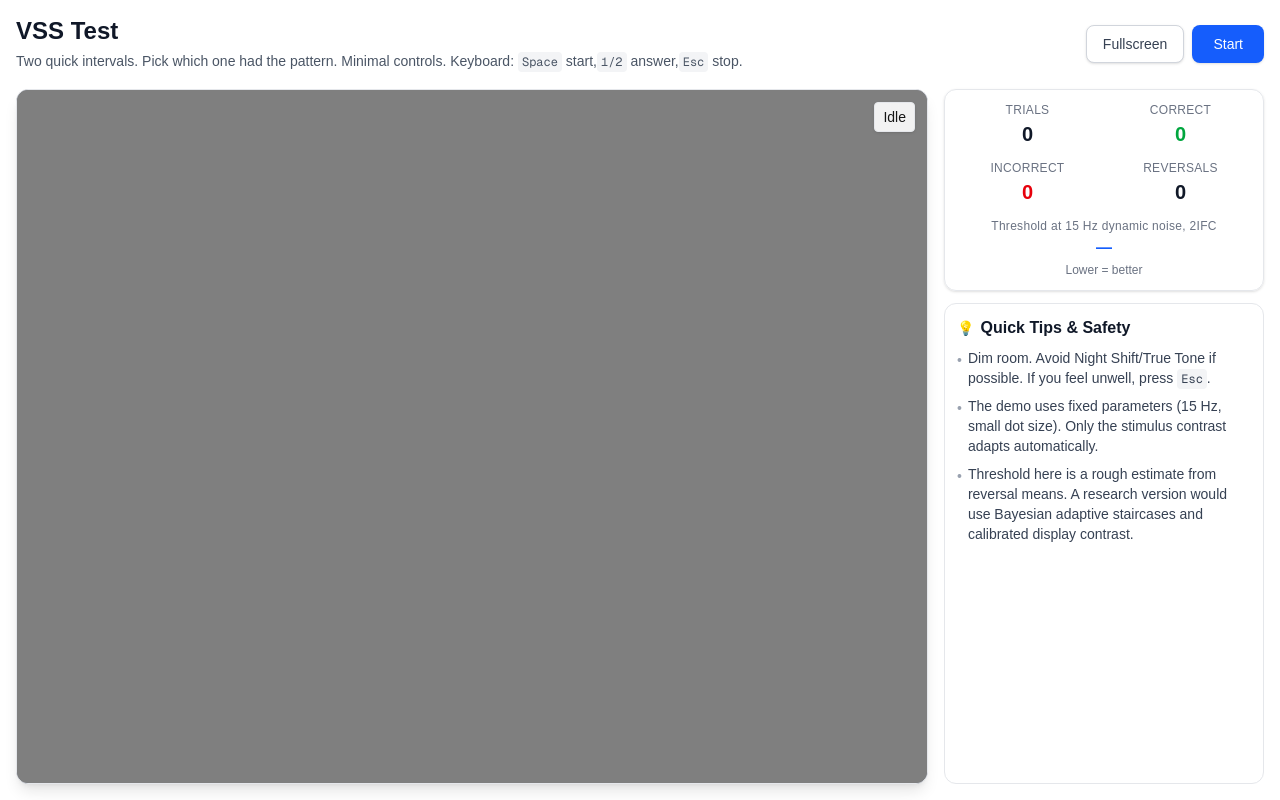
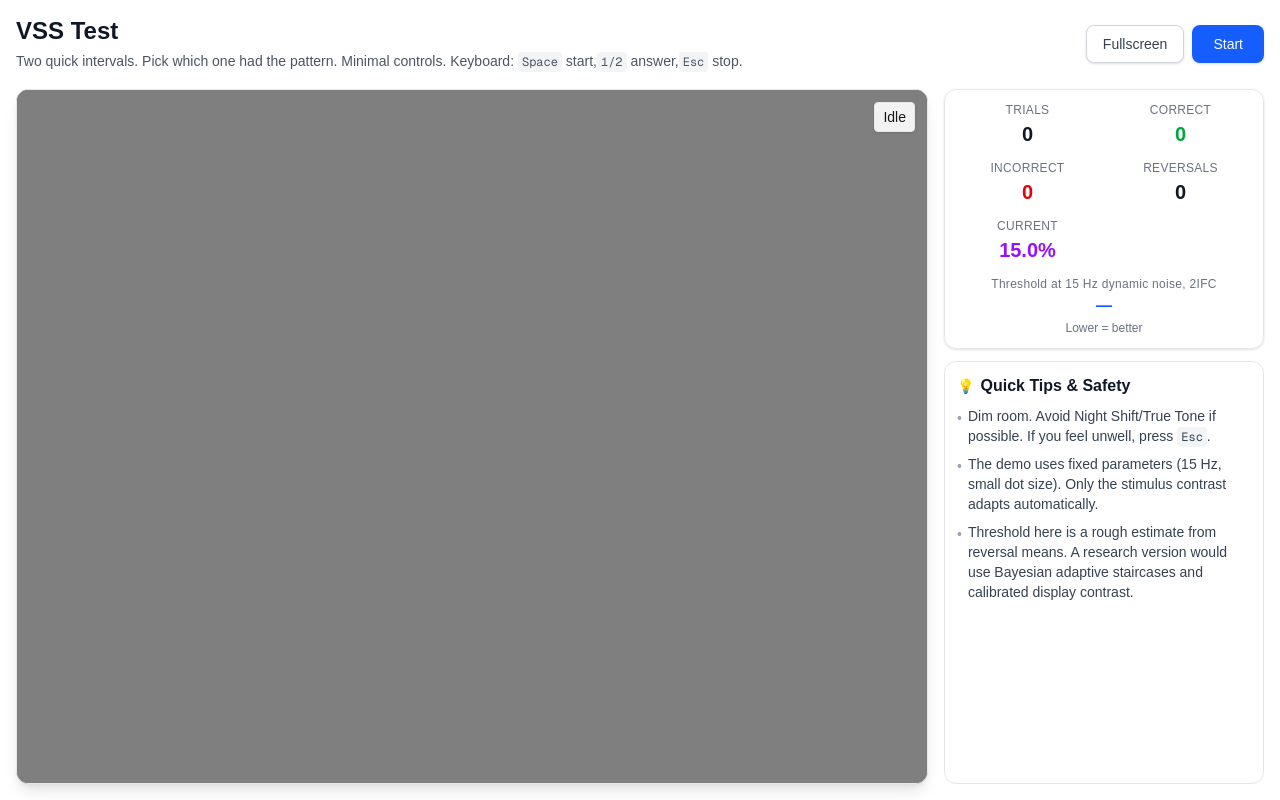
Before and after one commit to kkingsbe/vss-threshold, a Next.js app in the folder frontend/: page / in a window 1280 px wide. Built offline with nearby package versions, Linux system fonts and the light colour scheme.

Commit message:
Enhance VSS experiment with new 3-down/1-up staircase method, larger initial steps, and real-time contrast display. Adjusted starting contrast and step size reduction for improved accuracy and speed. Updated README to reflect changes.

```diff
--- a/frontend/components/VSSDemo.tsx
+++ b/frontend/components/VSSDemo.tsx
@@ -28,6 +28,7 @@ export const VSSDemo: React.FC = () => {
     showInstructionsModal,
     stopReason,
     sessionQCs,
+    contrastPct,
     start,
     startExperiment,
     stop,
@@ -85,6 +86,7 @@ export const VSSDemo: React.FC = () => {
             reversalsCount={reversals.length}
             estThreshold={estThreshold}
             rmsContrast={rmsContrast}
+            currentContrastPct={contrastPct}
           />
           <VSSTips />
         </div>
--- a/frontend/components/VSSStatusGrid.tsx
+++ b/frontend/components/VSSStatusGrid.tsx
@@ -10,9 +10,10 @@ interface VSSStatusGridProps {
   reversalsCount: number;
   estThreshold: number | null;
   rmsContrast: ThresholdResult | null;
+  currentContrastPct: number;
 }
 
-export const VSSStatusGrid: React.FC<VSSStatusGridProps> = ({ trialNum, correct, incorrect, reversalsCount, estThreshold, rmsContrast }) => {
+export const VSSStatusGrid: React.FC<VSSStatusGridProps> = ({ trialNum, correct, incorrect, reversalsCount, estThreshold, rmsContrast, currentContrastPct }) => {
   return (
     <div className="rounded-xl border border-gray-200 dark:border-gray-700 shadow-sm p-2 sm:p-3">
       <div className="grid grid-cols-2 sm:grid-cols-3 lg:grid-cols-2 gap-2 sm:gap-3">
@@ -32,6 +33,10 @@ export const VSSStatusGrid: React.FC<VSSStatusGridProps> = ({ trialNum, correct,
           <div className="text-xs text-gray-500 dark:text-gray-400 uppercase tracking-wide font-medium">Reversals</div>
           <div className="text-lg sm:text-xl font-bold text-gray-900 dark:text-gray-100 mt-0.5">{reversalsCount}</div>
         </div>
+        <div className="text-center">
+          <div className="text-xs text-gray-500 dark:text-gray-400 uppercase tracking-wide font-medium">Current</div>
+          <div className="text-lg sm:text-xl font-bold text-purple-600 dark:text-purple-400 mt-0.5">{currentContrastPct.toFixed(1)}%</div>
+        </div>
         <div className="text-center col-span-2 sm:col-span-3 lg:col-span-2">
           <div className="text-xs text-gray-500 dark:text-gray-400 tracking-wide font-medium">Threshold at 15 Hz dynamic noise, 2IFC</div>
           <div className="text-sm sm:text-base font-bold text-blue-600 dark:text-blue-400 mt-0.5">
--- a/frontend/hooks/useVSSExperiment.ts
+++ b/frontend/hooks/useVSSExperiment.ts
@@ -69,6 +69,7 @@ export interface UseVSSExperimentResult {
   stopReason: StopReason;
   trialData: TrialData[];
   sessionQCs: QC[];
+  contrastPct: number;
   // actions
   start: () => void;
   startExperiment: () => Promise<void>;
@@ -102,12 +103,12 @@ export const useVSSExperiment = (
   const [correctInterval, setCorrectInterval] = useState<1 | 2 | null>(null);
   const [stats, setStats] = useState<ExperimentStats>({ correct: 0, incorrect: 0 });
 
-  // 2-down/1-up staircase params
-  const [contrastPct, setContrastPct] = useState(20); // current level (%), 1..100
-  const [stepPct, setStepPct] = useState(6); // adaptive step size (starts larger, shrinks after reversals)
+  // 3-down/1-up staircase params (more aggressive than 2-down/1-up)
+  const [contrastPct, setContrastPct] = useState(15); // Start lower since many find 20% too easy
+  const [stepPct, setStepPct] = useState(15); // Large initial steps for faster convergence
   const [reversals, setReversals] = useState<number[]>([]);
   const lastDirRef = useRef<number | null>(null); // -1 down (harder), +1 up (easier)
-  const [consecutiveCorrect, setConsecutiveCorrect] = useState(0); // for 2-down/1-up
+  const [consecutiveCorrect, setConsecutiveCorrect] = useState(0); // for 3-down/1-up
 
   const [showResponsePrompt, setShowResponsePrompt] = useState(false);
   const [currentInterval, setCurrentInterval] = useState<1 | 2 | null>(null);
@@ -328,10 +329,10 @@ export const useVSSExperiment = (
     setCurrentInterval(null);
     setShowCompletionModal(false);
     setStopReason(null);
-    setContrastPct(20);
-    setStepPct(6); // reset adaptive step size to initial value
+    setContrastPct(15);
+    setStepPct(15); // reset to large initial step size
     lastDirRef.current = null;
-    setConsecutiveCorrect(0); // reset for 2-down/1-up
+    setConsecutiveCorrect(0); // reset for 3-down/1-up
     drawBlank();
     await present2AFC();
   }, [drawBlank, present2AFC]);
@@ -371,8 +372,8 @@ export const useVSSExperiment = (
 
     if (correct) {
       newConsecutiveCorrect = consecutiveCorrect + 1;
-      if (newConsecutiveCorrect >= 2) {
-        // After 2 consecutive correct: make harder (decrease contrast)
+      if (newConsecutiveCorrect >= 3) {
+        // After 3 consecutive correct: make harder (decrease contrast)
         dir = -1;
         newConsecutiveCorrect = 0;
       }
@@ -392,8 +393,8 @@ export const useVSSExperiment = (
         setReversals((r) => {
           const nextR = [...r, contrastPct];
           // Shrink step size after accumulating reversals for finer threshold estimate
-          if (nextR.length === 2) setStepPct(4);
-          if (nextR.length === 4) setStepPct(2);
+          if (nextR.length === 3) setStepPct(8);
+          if (nextR.length === 6) setStepPct(4);
           return nextR;
         });
       }
@@ -507,6 +508,7 @@ export const useVSSExperiment = (
     stopReason,
     trialData,
     sessionQCs,
+    contrastPct,
     start,
     startExperiment,
     stop,
```
Also changed, not shown: 1 other file (tests, documents, lock files or other folders).
